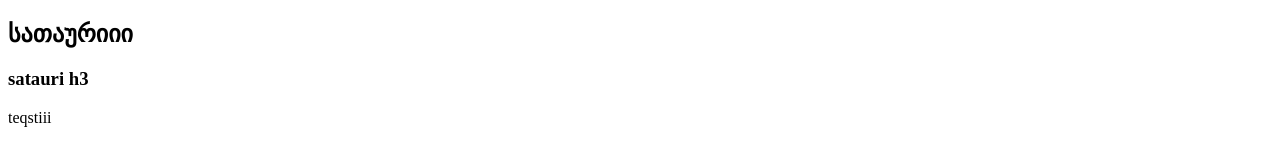
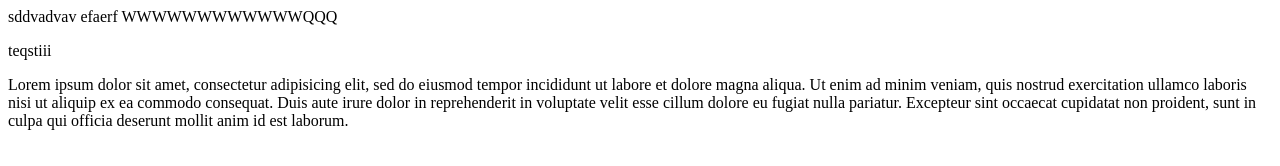
Before and after one commit to tsg-tsotne/2-proj, a plain HTML site: page index.html in a window 1280 px wide. Drawn offline with Linux system fonts and the light colour scheme.

Commit message:
Update index.html

```diff
--- a/index.html
+++ b/index.html
@@ -2,13 +2,14 @@
 <html>
 <head>
 	<meta charset="utf-8">
-	<title></title>
-</head>
-<body>
- <h2>სათაურიიი</h2>
- <h3>
- 	satauri h3
+sddvadvav efaerf WWWWWWWWWWWWQQQ
  </h3>
  <p>teqstiii</p>
+ <p> Lorem ipsum dolor sit amet, consectetur adipisicing elit, sed do eiusmod
+ tempor incididunt ut labore et dolore magna aliqua. Ut enim ad minim veniam,
+ quis nostrud exercitation ullamco laboris nisi ut aliquip ex ea commodo
+ consequat. Duis aute irure dolor in reprehenderit in voluptate velit esse
+ cillum dolore eu fugiat nulla pariatur. Excepteur sint occaecat cupidatat non
+ proident, sunt in culpa qui officia deserunt mollit anim id est laborum.</p>
 </body>
 </html>
```
